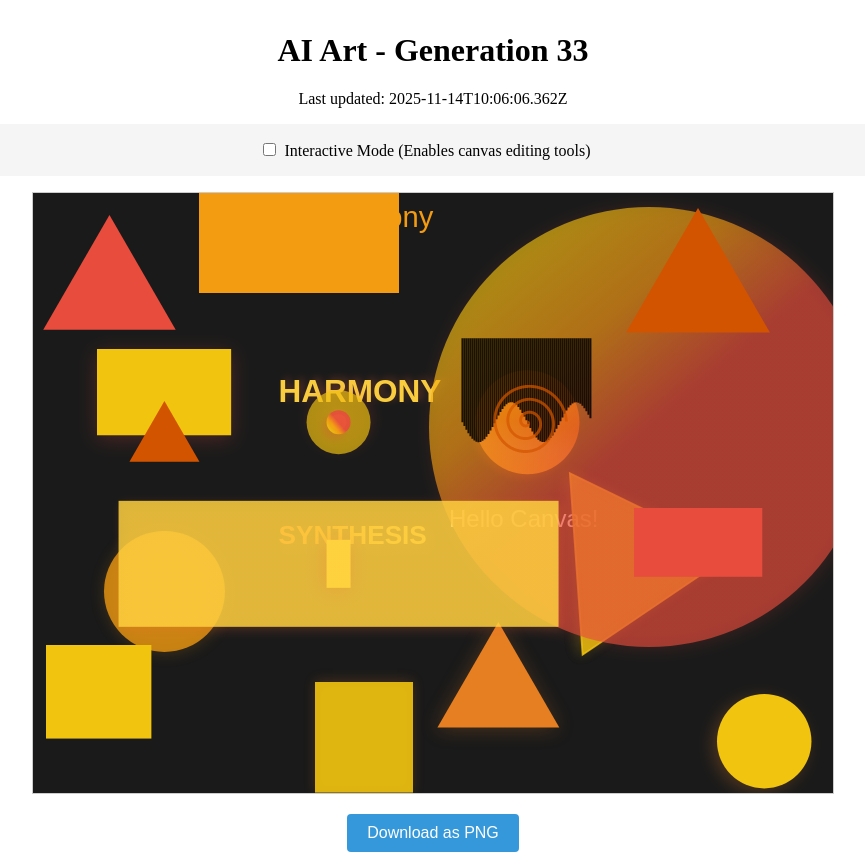
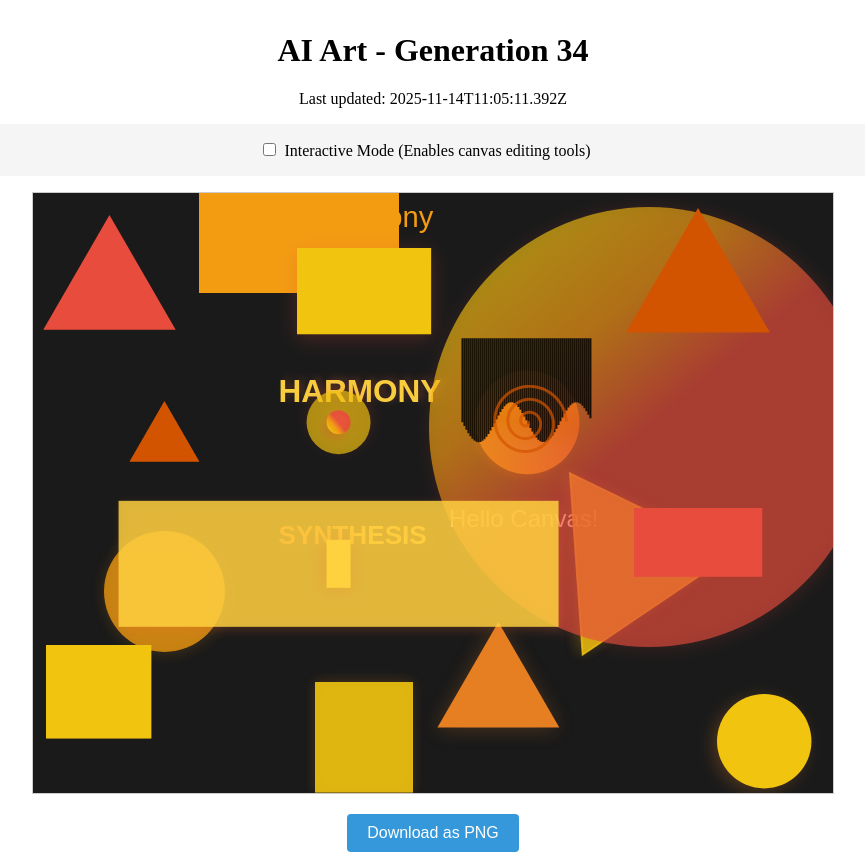
Before and after one commit to mcclowes/ai-art, a React (Vite) app: page / in a window 1280 px wide. Shown: the whole page, without its empty margins (207-1072 px from the left). Built offline with nearby package versions, Linux system fonts and the light colour scheme.

Commit message:
Improve artwork - Generation 34

```diff
--- a/src/artwork-state.ts
+++ b/src/artwork-state.ts
@@ -52,8 +52,8 @@ export const artworkState: ArtworkState = {
     },
     {
       "type": "rectangle",
-      "x": 64,
-      "y": 156,
+      "x": 264,
+      "y": 55,
       "width": 134.1431710291886,
       "height": 86.26134156760111,
       "fillStyle": "#e74c3c",
@@ -486,7 +486,7 @@ export const artworkState: ArtworkState = {
       "id": "gradient_rect_1763114766362"
     }
   ],
-  "generation": 33,
-  "lastUpdated": "2025-11-14T10:06:06.362Z",
+  "generation": 34,
+  "lastUpdated": "2025-11-14T11:05:11.392Z",
   "cycleStarted": "2025-11-13T02:36:06.206Z"
 };
```
